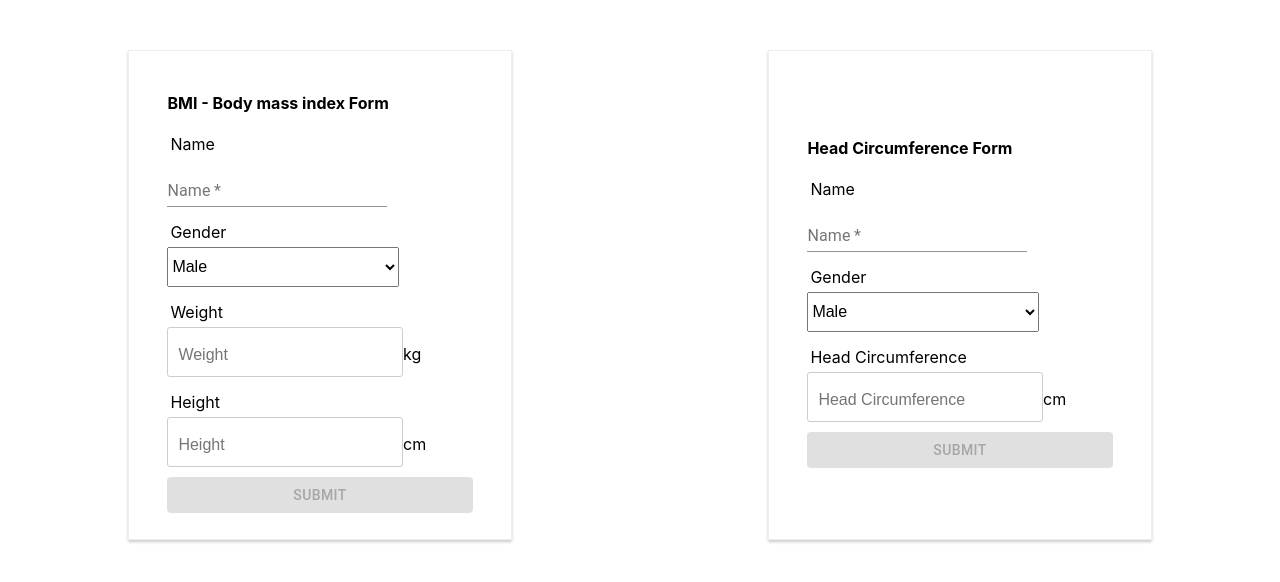
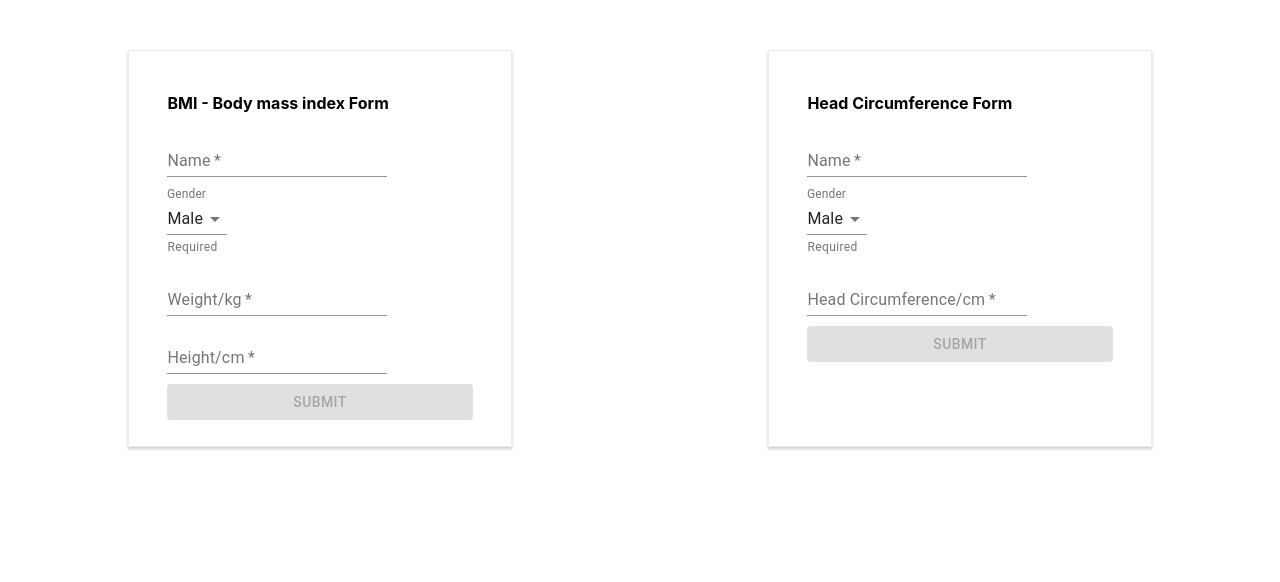
Before and after one commit to CharlesXyt/Clinic_to_Cloud, a React (Create React App) app: page / in a window 1280 px wide. Shown: the top 582 px of the page. Built offline with nearby package versions, Linux system fonts and the light colour scheme.

Commit message:
fix bugs and add material ui

```diff
--- a/src/assest/exampleData/exampleData.js
+++ b/src/assest/exampleData/exampleData.js
@@ -10,6 +10,7 @@ const bmiReferenceProps = {
         isRequired: true,
         value:"",
         valid:false,
+        firstTimeLoading:true,
         message:"*need to input a first and last name (separated by a space)."
       },
       {
@@ -33,6 +34,7 @@ const bmiReferenceProps = {
         display: true,
         isRequired: false,
         value:"Male",
+        firstTimeLoading:true,
         valid:true
       },
       {
@@ -48,6 +50,7 @@ const bmiReferenceProps = {
         isRequired: true,
         value:"",
         valid:false,
+        firstTimeLoading:true,
         message:"*should not exceed 1000 or lower than 0"
       },
       {
@@ -63,6 +66,7 @@ const bmiReferenceProps = {
         isRequired: true,
         value:"",
         valid:false,
+        firstTimeLoading:true,
         message:"*should not exceed 300 or lower than 0"
       },
       {
@@ -77,6 +81,7 @@ const bmiReferenceProps = {
         display: false,
         isRequired: false,
         value:"",
+        firstTimeLoading:true,
         valid:true
       },
     ],
@@ -94,6 +99,7 @@ const bmiReferenceProps = {
         isRequired: true,
         value:"",
         valid:false,
+        firstTimeLoading:true,
         message:"*need to input a first and last name (separated by a space)."
       },
       {
@@ -117,6 +123,7 @@ const bmiReferenceProps = {
         display: true,
         isRequired: false,
         value:"Male",
+        firstTimeLoading:true,
         valid:true
       },
       {
@@ -132,6 +139,7 @@ const bmiReferenceProps = {
         isRequired: true,
         value:"",
         valid:false,
+        firstTimeLoading:true,
         message:"*should not exceed 1000 or lower than 0"
       },
     ],
--- a/src/component/Button/Button.js
+++ /dev/null
@@ -1,16 +0,0 @@
-import React from 'react'
-import PropTypes from 'prop-types'
-import {Button} from "@material-ui/core"
-
-
-const styledButton = (props) => {
-    return <Button  variant="contained" onClick={props.onClick} disabled={props.disabled}>Submit</Button>
-}
-
-styledButton.propTypes = {
-    onClick:PropTypes.func,
-    disabled:PropTypes.bool
-}
-
-
-export default styledButton;
--- a/src/component/Input/Input.js
+++ b/src/component/Input/Input.js
@@ -1,17 +1,31 @@
 import React from 'react'
-import {StyledInput,StyledSelect,StyledLabel,ErrorMessage} from './StyledInputs'
+import {ErrorMessage} from './StyledInputs'
 import PropTypes from 'prop-types'
-import {TextField } from '@material-ui/core'
+import { makeStyles } from '@material-ui/core/styles';
+import {
+    TextField,
+    FormControl,
+    InputLabel,
+    Select,
+    MenuItem,
+    FormHelperText
+} from '@material-ui/core'
+
+const useStyles = makeStyles({
+    select: {
+      width:"100%"
+    },
+  });
 
 
-const input = (props) => {
+
+function CustomInput(props){
     let inputElement = null
-
+    const classes = useStyles(props);
     //according to the type, return the inputElement
     switch(props.type){
         case 'textInput':
             inputElement = <TextField
-                                id="standard-textarea"
                                 label={props.displayName}
                                 onChange={props.changed}
                                 InputLabelProps={{
@@ -25,31 +39,45 @@ const input = (props) => {
         case 'select':
             const defaultOption = props.options.filter((el) => {return el.isDefault})[0].name
             inputElement = (
-                <StyledSelect value={props.value ? props.value : defaultOption} onChange={props.changed} required={props.isRequired}>
+                <FormControl required={props.isRequired}>
+                    <InputLabel>{props.displayName}</InputLabel>
+                    <Select
+                    className={classes.select}
+                    value={props.value ? props.value : defaultOption}
+                    onChange={props.changed}
+                    >
                     {props.options.map(el => {
                         return (
-                            <option
+                            <MenuItem
                                 key={el.name + "_"+ el.id}
                                 value={el.name}
-                            >{el.name}</option>
+                            >{el.name}</MenuItem>
                     )})}
-                </StyledSelect>
+                    </Select>
+                    <FormHelperText>Required</FormHelperText>
+                </FormControl>
             )
             break
         case 'numberInput':
-            inputElement = <StyledInput placeholder={props.displayName} type="number" value={props.value} onChange={props.changed} required={props.isRequired}></StyledInput>
+            inputElement = <TextField
+                                label={props.displayName+"/"+props.unitOfMeasure}
+                                onChange={props.changed}
+                                InputLabelProps={{
+                                    type:"number",
+                                    required:props.isRequired,
+                                    value:props.value
+                                }}
+                            />
             break
         default:
-            inputElement = <StyledInput placeholder={props.displayName} value={props.value} onChange={props.changed} required={props.isRequired}></StyledInput>
+            inputElement = <TextField/>
     }
 
     //decide if it needs to be displayed
     const result = props.display ? (<div style={{marginBottom:"5px"}}>
-                        <StyledLabel>{props.displayName}</StyledLabel>
-                        {inputElement}
-                        <span style={{fontSize:"16px"}}>{props.unitOfMeasure}</span>
-                        <ErrorMessage>{!props.valid && !props.firstTime ? props.message : null}</ErrorMessage>
-                    </div>) : null
+                                    {inputElement}
+                                    <ErrorMessage>{!props.valid && !props.firstTimeLoading ? props.message : null}</ErrorMessage>
+                                </div>) : null
     return (
         <div>
             {result}
@@ -58,7 +86,7 @@ const input = (props) => {
 
 }
 
-input.propTypes = {
+CustomInput.propTypes = {
     type:PropTypes.string.isRequired,
     valid:PropTypes.bool.isRequired,
     firstTime:PropTypes.bool,
@@ -72,4 +100,4 @@ input.propTypes = {
 
 
 
-export default input;
+export default CustomInput;
--- a/src/component/Input/StyledInputs.js
+++ b/src/component/Input/StyledInputs.js
@@ -1,40 +1,4 @@
 import styled from 'styled-components'
-
-const StyledInput = styled.input`
-    display:inline-block;
-    outline-style: none ;
-    border: 1px solid #ccc;
-    border-radius: 3px;
-    padding: 10px 10px;
-    font-size: 24px;
-    width:70%
-    :focus{
-        border-color: #66afe9;
-        outline: 0;
-        -webkit-box-shadow: inset 0 1px 1px rgba(0,0,0,.075),0 0 8px rgba(102,175,233,.6);
-        box-shadow: inset 0 1px 1px rgba(0,0,0,.075),0 0 8px rgba(102,175,233,.6)
-    }
-    ::placeholder{
-        font-size:16px;
-    }
-`
-
-const StyledLabel = styled.label`
-    padding-left:3px;
-    font-size:16px;
-    color: black;
-    line-height: 30px;
-    display: block;
-`
-
-const StyledSelect = styled.select`
-    width:76%;
-    height:40px;
-    line-height:40px;
-    filter:alpha(opacity=0);
-    cursor:pointer;
-    font-size: 16px;
-`
 
 const ErrorMessage = styled.p`
     font-size:10px;
@@ -42,8 +6,5 @@ const ErrorMessage = styled.p`
 `
 
 export {
-    StyledInput,
-    StyledSelect,
-    StyledLabel,
     ErrorMessage
 }
--- a/src/container/onlineSubmit/StyledForm.js
+++ b/src/container/onlineSubmit/StyledForm.js
@@ -7,7 +7,7 @@ const Form = styled.div`
     margin-top:30px;
 `
 
-const FormElement = styled.div`
+const FormElement = styled.form`
     margin:20px auto;
     box-shadow: 0 2px 3px #ccc;
     border: 1px solid #eee;
@@ -16,7 +16,7 @@ const FormElement = styled.div`
     display:flex;
     width:30%;
     flex-flow:column nowrap;
-    justify-content:center;
+    justify-content:flex-start;
 `
 
 
--- a/src/container/onlineSubmit/onlineSubmit.js
+++ b/src/container/onlineSubmit/onlineSubmit.js
@@ -1,6 +1,6 @@
 import React from 'react'
 import InputElement from '../../component/Input/Input'
-import Button from '../../component/Button/Button'
+import {Button} from "@material-ui/core"
 import {Form,FormElement} from './StyledForm'
 import PropTypes from 'prop-types'
 
@@ -9,20 +9,21 @@ class OnlineSubmit extends React.Component{
     constructor(props){
         super(props)
         this.state={
-            bmiProps:props.bmi,
-            headProps:props.head,
+            bmiProps:"",
+            headProps:"",
+            bmiPropsDisable:"",
+            headPropsDisable:"",
+            bmiIndex:null,
+        }
+    }
+
+    componentWillMount(){
+        this.setState({
+            bmiProps:this.props.bmi,
+            headProps:this.props.head,
             bmiPropsDisable:true,
             headPropsDisable:true,
             bmiIndex:null,
-            bmiPropsFirstTimeLoading:true,
-            headPropsFirstTimeLoading:true
-        }
-    }
-
-    componentDidMount(){
-        this.setState({
-            bmiPropsFirstTimeLoading:true,
-            headPropsfirstTimeLoading:true
         })
     }
 
@@ -74,7 +75,8 @@ class OnlineSubmit extends React.Component{
                 return {
                     ...el,
                     value:changedValue,
-                    valid:this.checkValidity(el,changedValue)
+                    valid:this.checkValidity(el,changedValue),
+                    firstTimeLoading:false,
                 }
             }else{
                 return {
@@ -87,25 +89,23 @@ class OnlineSubmit extends React.Component{
             dataElements:newDataElements
         }
         const disableType = formType + "Disable"
-        const firstLoading = formType + "FirstTimeLoading"
         const isDisable = newDataElements.filter((el) => ! el.valid).length > 0 ? true : false
         this.setState({
             ...this.state,
             [formType]:newPropState,
             [disableType]:isDisable,
-            [firstLoading]:false
         })
     }
 
     render(){
         const formBmi = this.state.bmiProps.dataElements.map((el) => {
             return (
-                <InputElement firstTime={this.state.bmiPropsFirstTimeLoading} changed={(event) => this.inputChangeHandler(event,el.id,"bmiProps")} key={el.id} {...el}/>
+                <InputElement changed={(event) => this.inputChangeHandler(event,el.id,"bmiProps")} key={el.id} {...el}/>
             )
         })
         const formHead = this.state.headProps.dataElements.map((el) => {
             return (
-                <InputElement firstTime={this.state.headPropsFirstTimeLoading} changed={(event) => this.inputChangeHandler(event,el.id,"headProps")} key={el.id} {...el}/>
+                <InputElement changed={(event) => this.inputChangeHandler(event,el.id,"headProps")} key={el.id} {...el}/>
             )
         })
         return(
@@ -113,13 +113,13 @@ class OnlineSubmit extends React.Component{
                 <FormElement>
                     <p><strong>{this.state.bmiProps.observationName} Form</strong></p>
                     {formBmi}
-                    {this.state.bmiIndex && this.state.bmiPropsFirstTimeLoading ? <p>BMI: <span style={{fontSize:"16px",}}><strong>{this.state.bmiIndex + " kg/m2" }</strong></span></p> : null}
-                    <Button disabled={this.state.bmiPropsDisable} onClick={() => this.buttonOnClick("bmiProps")}/>
+                    {this.state.bmiIndex ? <p>BMI: <span style={{fontSize:"16px",}}><strong>{this.state.bmiIndex + " kg/m2" }</strong></span></p> : null}
+                    <Button  variant="contained" onClick={() => this.buttonOnClick("bmiProps")} disabled={this.state.bmiPropsDisable}>Submit</Button>
                 </FormElement>
                 <FormElement>
                     <p><strong>{this.state.headProps.observationName} Form</strong></p>
                     {formHead}
-                    <Button disabled={this.state.headPropsDisable} onClick={() => this.buttonOnClick("headProps")}/>
+                    <Button  variant="contained" onClick={() => this.buttonOnClick("headProps")} disabled={this.state.headPropsDisable}>Submit</Button>
                 </FormElement>
             </Form>
         )
```
Also changed, not shown: src/component/Button/StyledButton.js (deleted, +0 -30 lines).
